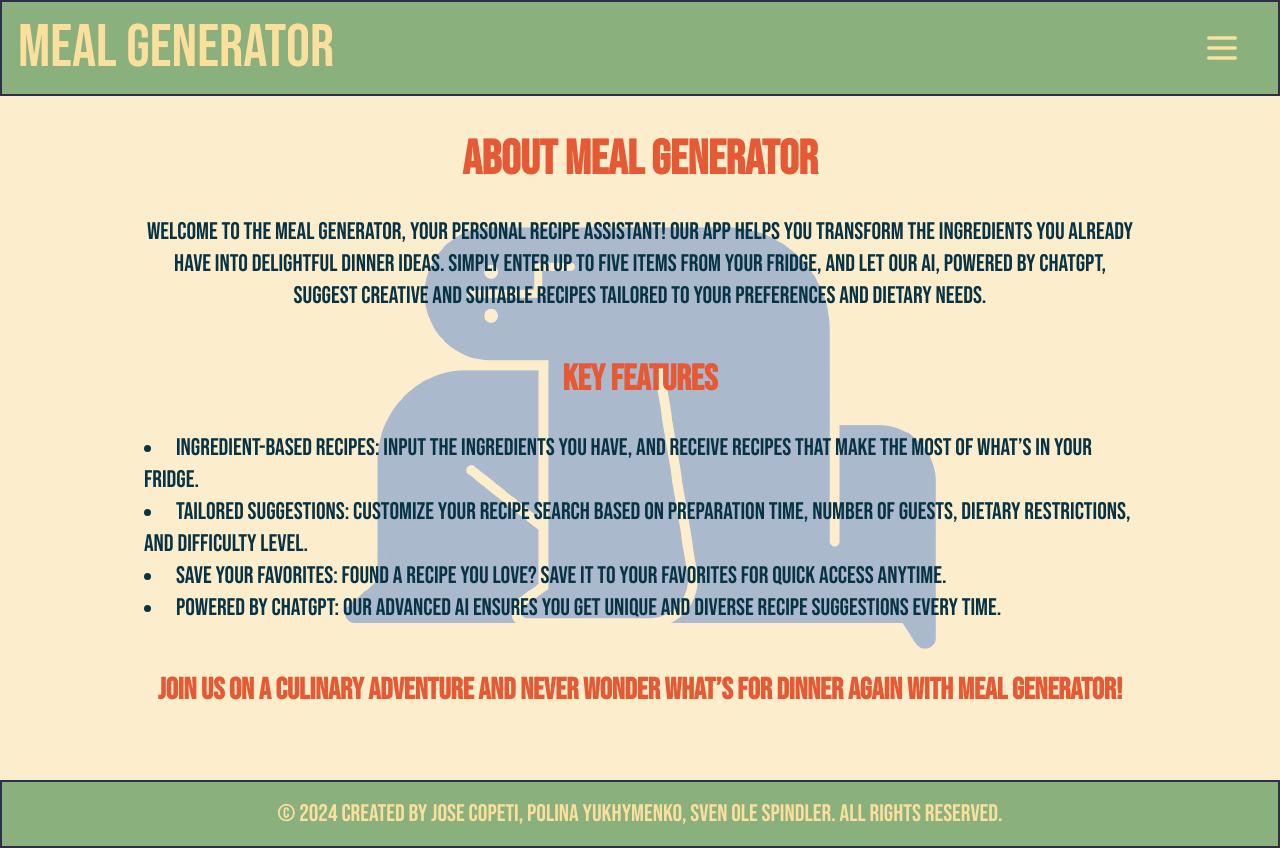
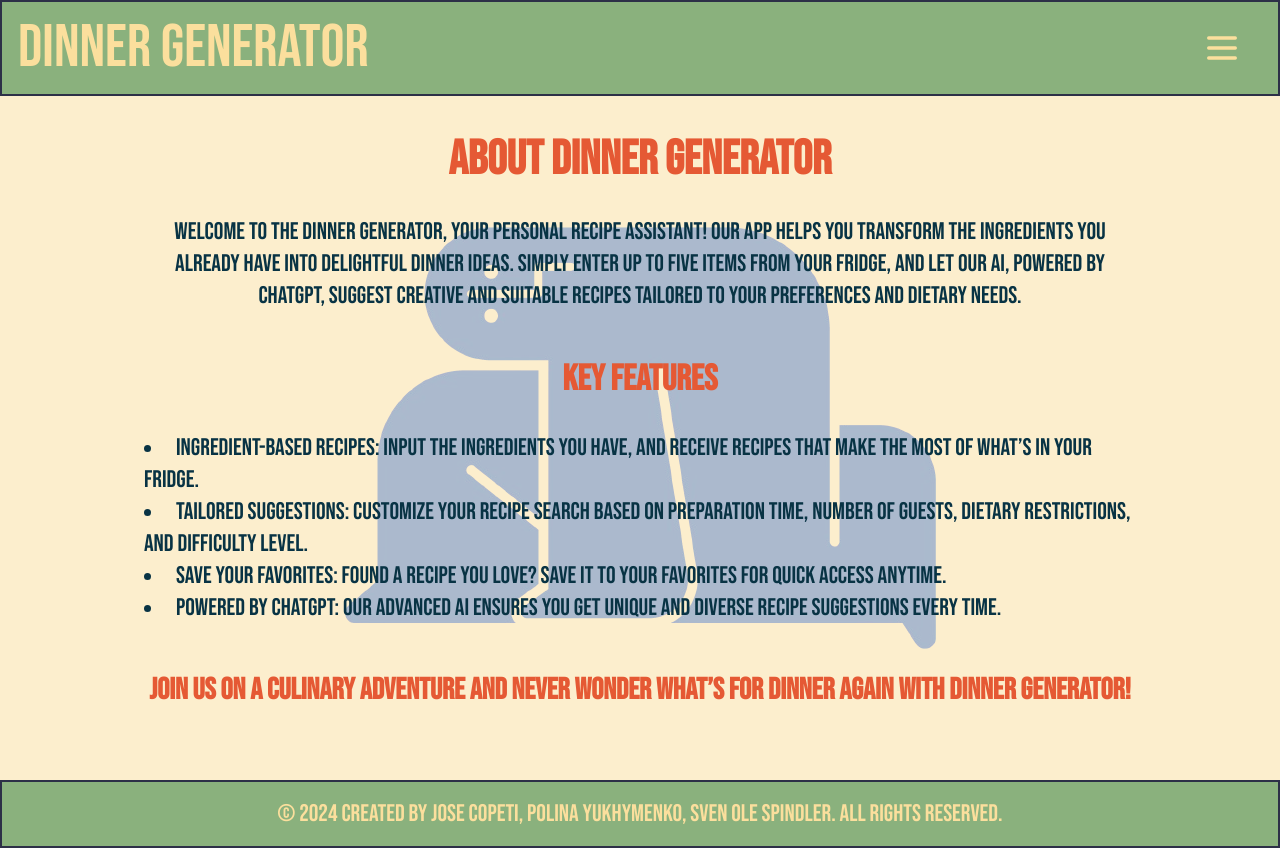
Before and after one commit to jrcopeti/react-recipe-ai-app, a React (Vite) app: page /about in a window 1280 px wide. Built offline with nearby package versions, Linux system fonts and the light colour scheme; no server answers.

Commit message:
dinner generator

```diff
--- a/index.html
+++ b/index.html
@@ -15,7 +15,7 @@
     <meta charset="UTF-8" />
     <link rel="icon" type="image/svg+xml" href="/vite.svg" />
     <meta name="viewport" content="width=device-width, initial-scale=1.0" />
-    <title>Meal Generator</title>
+    <title>Dinner Generator</title>
   </head>
   <body>
     <div id="root"></div>
--- a/src/components/layout/Navbar.jsx
+++ b/src/components/layout/Navbar.jsx
@@ -7,7 +7,7 @@ const Navbar = forwardRef(({ toggleSidebar }, ref) => {
       className="sticky top-0 z-50 flex items-center justify-between border-2 border-pallette-50 bg-pallette-400 p-4 text-pallette-200"
     >
       <h1 className="flex-grow text-left text-6xl font-normal">
-        Meal Generator
+        Dinner Generator
       </h1>
       <button className="px-5 py-2" onClick={toggleSidebar}>
         <svg
--- a/src/pages/About/About.jsx
+++ b/src/pages/About/About.jsx
@@ -3,14 +3,14 @@ function About() {
     <div className="m-0 flex min-h-min items-center justify-center">
       <div className="max-w-5xl p-4 text-center">
         <h1 className="text-pallette-10 mb-8 text-5xl font-bold">
-          About Meal Generator
+          About Dinner Generator
         </h1>
         <p className="mb-12 text-center text-2xl font-normal text-cyan-950">
-          Welcome to the Meal Generator, your personal recipe assistant! Our app
-          helps you transform the ingredients you already have into delightful
-          dinner ideas. Simply enter up to five items from your fridge, and let
-          our AI, powered by ChatGPT, suggest creative and suitable recipes
-          tailored to your preferences and dietary needs.
+          Welcome to the Dinner Generator, your personal recipe assistant! Our
+          app helps you transform the ingredients you already have into
+          delightful dinner ideas. Simply enter up to five items from your
+          fridge, and let our AI, powered by ChatGPT, suggest creative and
+          suitable recipes tailored to your preferences and dietary needs.
         </p>
         <h2 className="text-pallette-10 mb-8 text-4xl font-bold">
           Key Features
@@ -36,7 +36,7 @@ function About() {
         </ul>
         <h2 className="text-pallette-10 mb-8 text-3xl font-bold">
           Join us on a culinary adventure and never wonder what’s for dinner
-          again with Meal Generator!
+          again with Dinner Generator!
         </h2>
       </div>
     </div>
--- a/src/pages/Home/Home.jsx
+++ b/src/pages/Home/Home.jsx
@@ -5,7 +5,7 @@ function Home() {
     <div className="m-10 flex min-h-full items-center justify-center">
       <div className="max-w-5xl p-4 text-center">
         <h1 className="text-pallette-10 mb-8 text-6xl font-bold">
-          Welcome to the Meal Generator
+          Welcome to the Dinner Generator
         </h1>
 
         <p className="mb-12 text-center text-3xl font-normal text-cyan-950">
```
